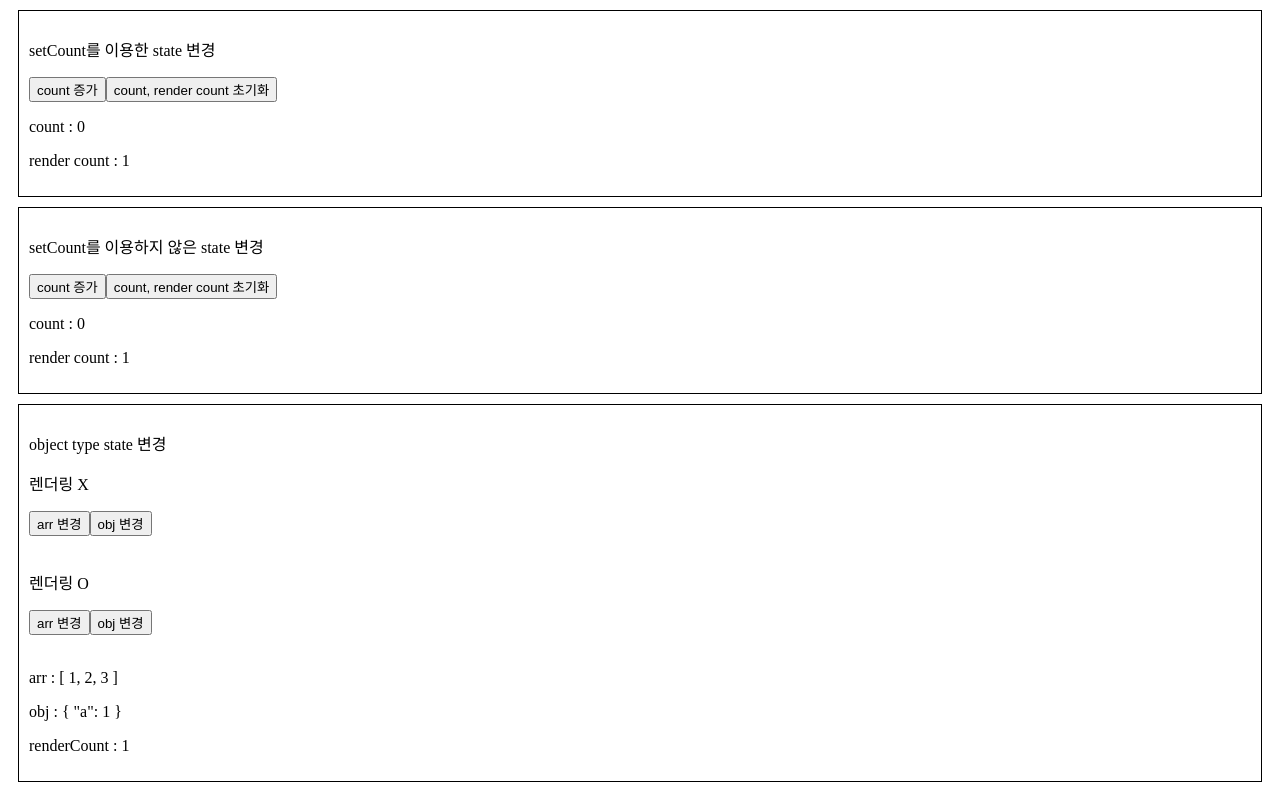
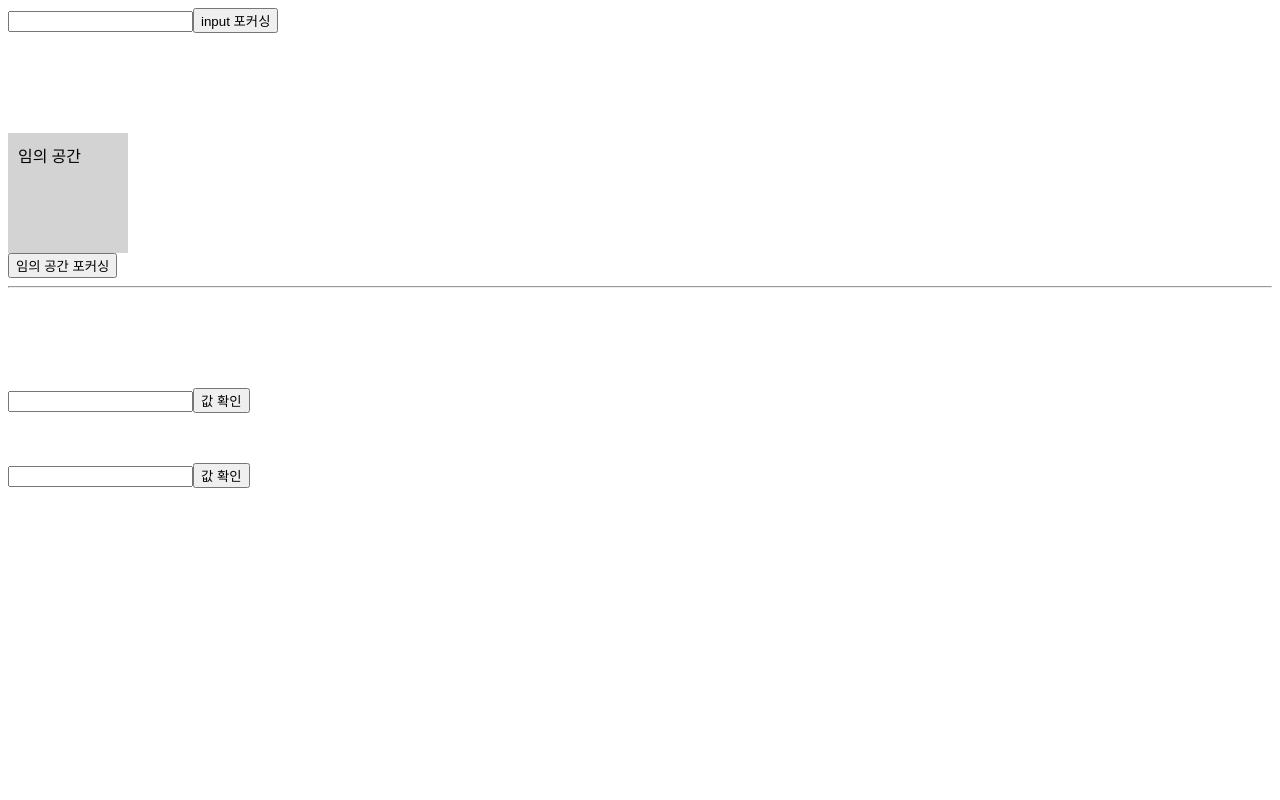
Before and after one commit to Codiving/react-basic, a React (Create React App) app: page / in a window 1280 px wide. Built offline with nearby package versions, Linux system fonts and the light colour scheme.

Commit message:
useRef 실습 코드

```diff
--- a/src/App.js
+++ b/src/App.js
@@ -1,13 +1,23 @@
-import ObjectType from "./state/ObjectType";
-import Rendered from "./state/Rendered";
-import Unrendered from "./state/Unrendered";
+import Controlled from "./ref/Controlled";
+import Focus from "./ref/Focus";
+import Uncontrolled from "./ref/Uncontrolled";
 
 const App = () => {
   return (
     <>
-      <Rendered />
-      <Unrendered />
-      <ObjectType />
+      <div>
+        <Focus />
+        <br />
+      </div>
+      <hr />
+      <div style={{ marginTop: 100 }}>
+        <div>
+          <Controlled />
+        </div>
+        <div style={{ marginTop: 50 }}>
+          <Uncontrolled />
+        </div>
+      </div>
     </>
   );
 };
```
